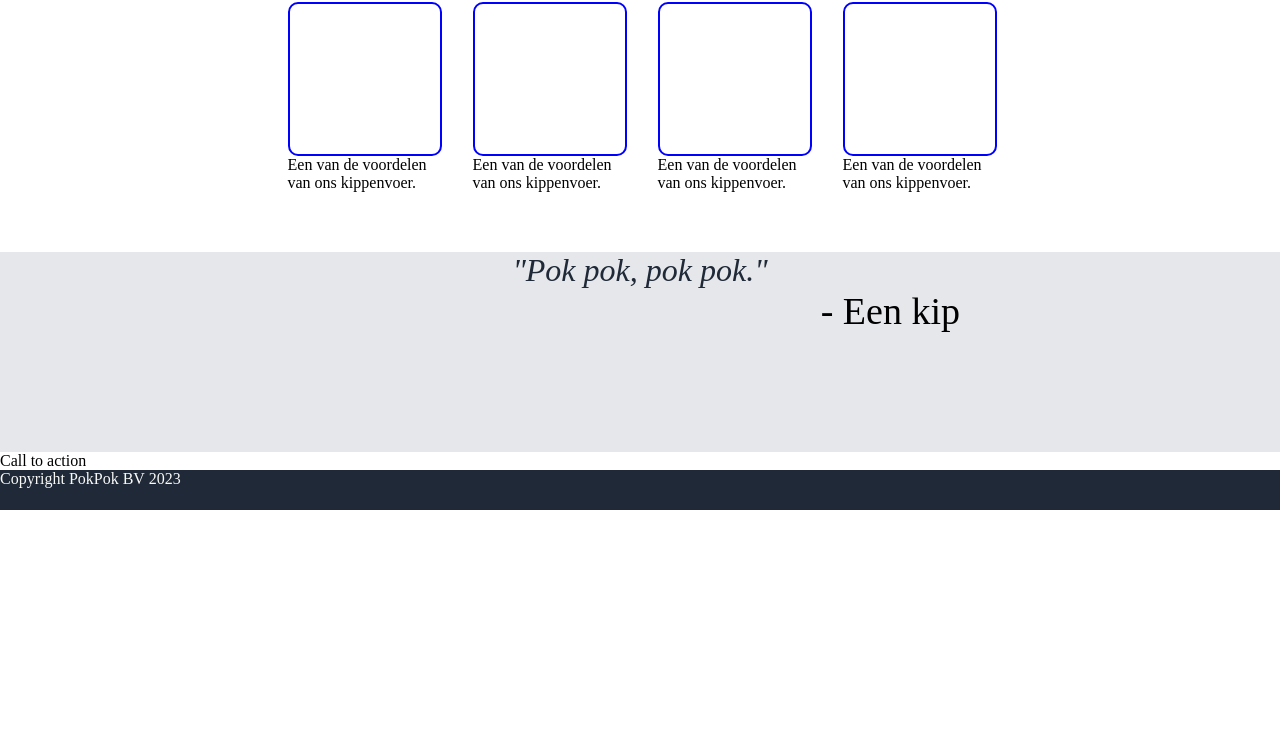
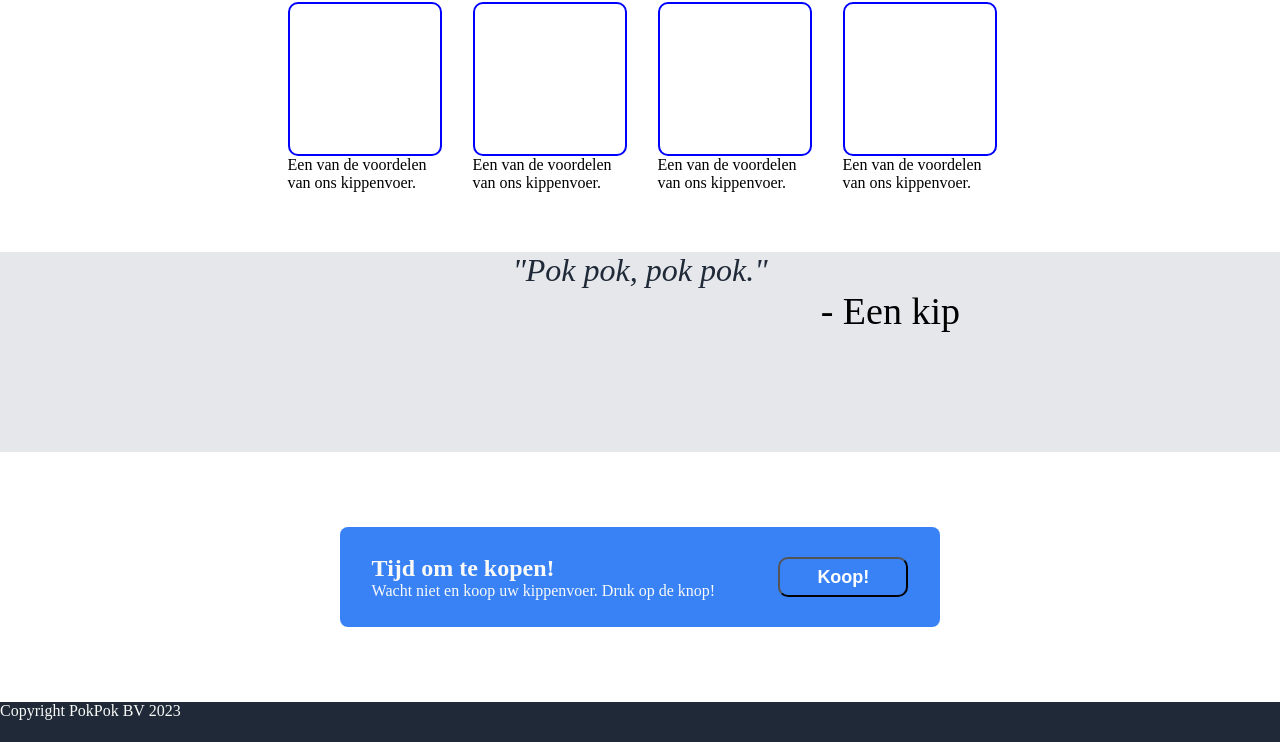
Before and after one commit to PokGeit/landingpage, a plain HTML site: page index.html in a window 1280 px wide. Shown: the part 550-1292 px from the top of the page. Before the commit the page ends 1060 px from the top, so only its background shows below. Drawn offline with Linux system fonts and the light colour scheme.

Commit message:
Added the call to action part

```diff
--- a/index.html
+++ b/index.html
@@ -65,7 +65,16 @@
             </div>
         </div>
 
-        <div class="callToActionBody">Call to action</div>
+        <div class="callToActionBody">
+            <div class="ctaBody">
+                <div class="ctaBodyText">
+                    <P class="ctaTitleText">Tijd om te kopen!</P>
+                    <p class="defaultText">Wacht niet en koop uw kippenvoer. Druk op de knop!</p>
+                </div>
+
+                <div class="ctaBodyText"><button class="ctaButton">Koop!</button></div>
+            </div>
+        </div>
     </div>
 
     <div class="footer"><p class="defaultText"> Copyright PokPok BV 2023 </p></div>
--- a/style.css
+++ b/style.css
@@ -149,3 +149,31 @@
     font-style: bold;
     text-align: right;
 }
+
+.callToActionBody {
+    width: 100%;
+    height: 250px;
+    display: flex;
+    justify-content: space-around;
+}
+
+.ctaBody {
+    background-color: #3882F6;
+    width: 600px;
+    height: 100px;
+    align-self: center;
+    display: flex;
+    justify-content: space-around;
+    align-items: center;
+    border-radius: 8px;
+}
+
+.ctaBodyText {
+
+}
+
+.ctaTitleText{
+    font-size: 24px;
+    color: #F9FAF8;
+    font-weight: 800;
+}
```
